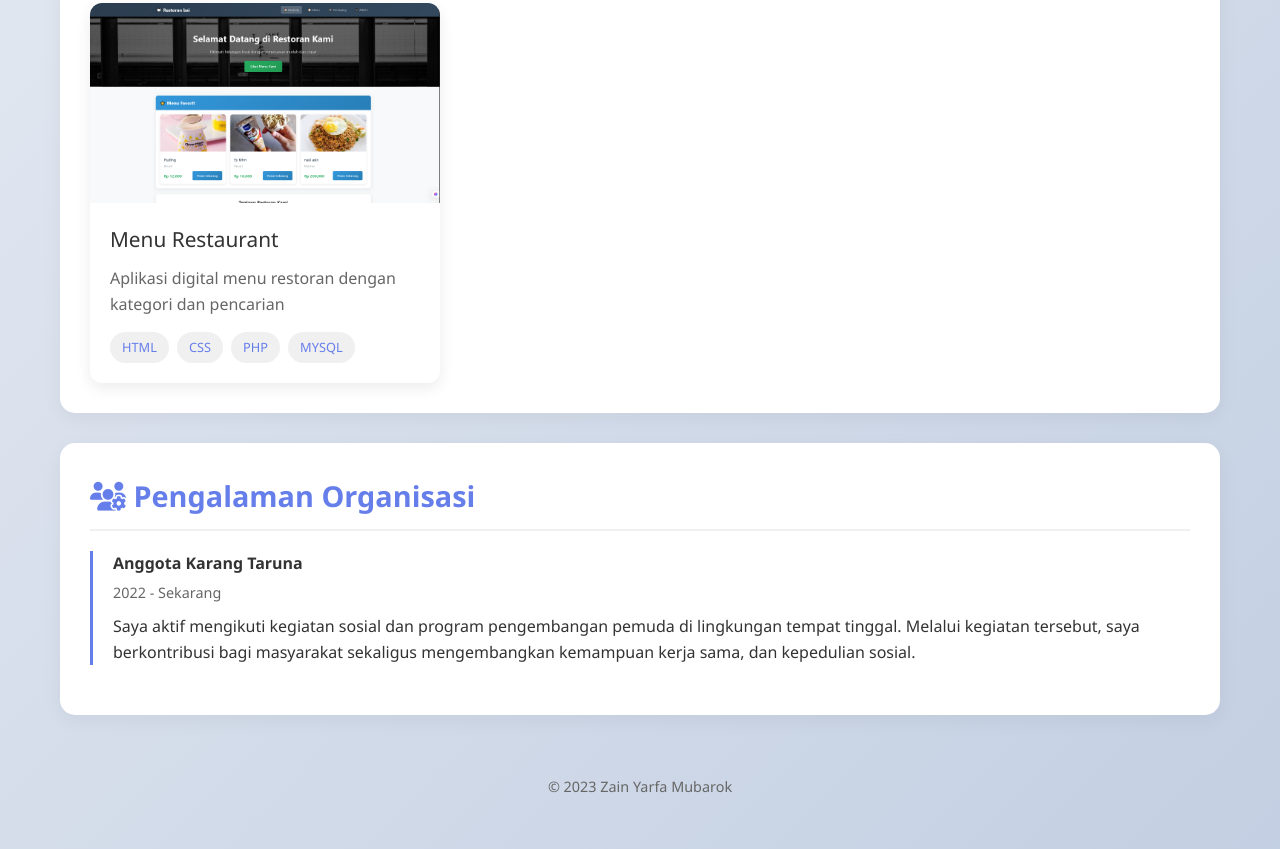
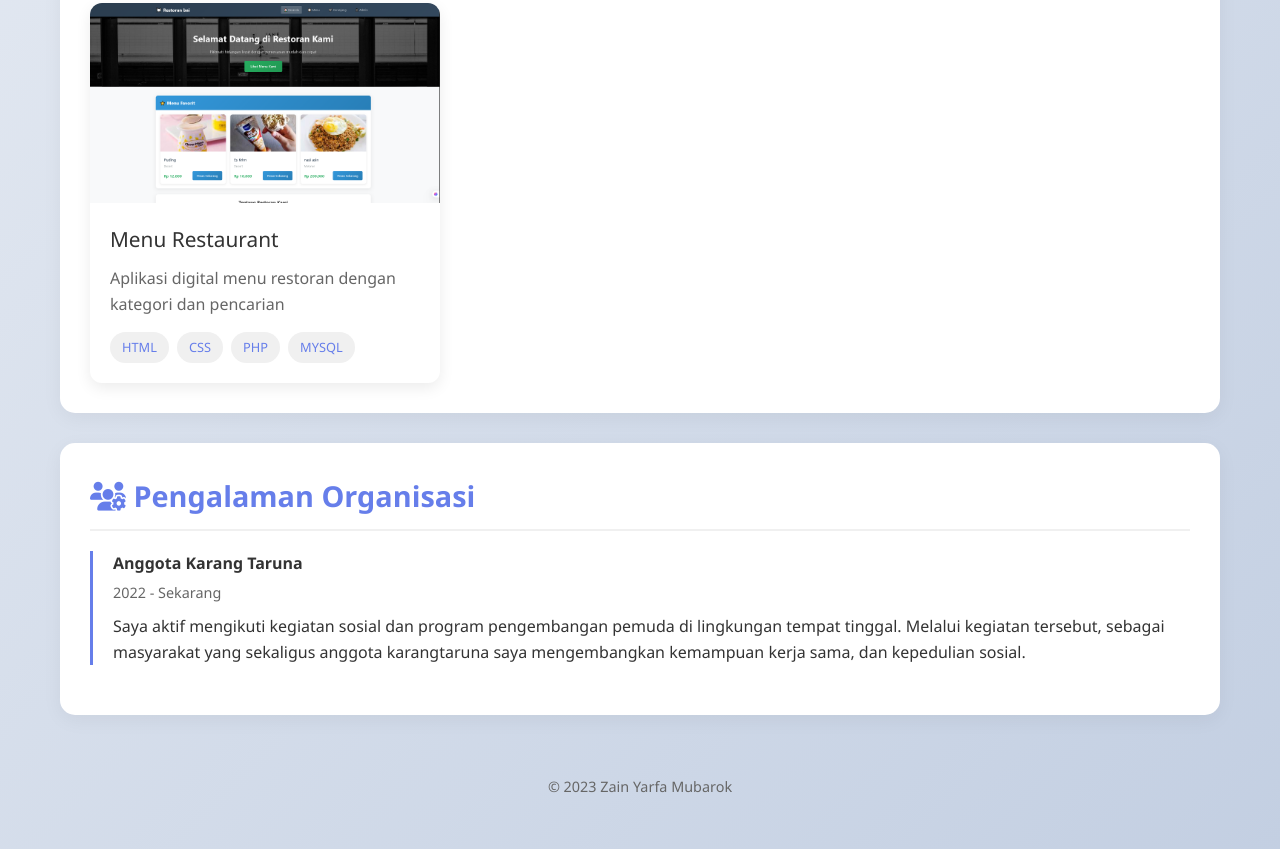
Before and after one commit to Knowll322/porto, a plain HTML site: page index.html in a window 1280 px wide. Shown: the part 1513-2362 px from the top of the page. Drawn offline with Linux system fonts and the light colour scheme.

Commit message:
Update experience description for clarity

```diff
--- a/index.html
+++ b/index.html
@@ -152,7 +152,7 @@
             <div class="experience-item">
                 <div class="experience-title">Anggota Karang Taruna</div>
                 <div class="experience-period">2022 - Sekarang</div>
-                <div>Saya aktif mengikuti kegiatan sosial dan program pengembangan pemuda di lingkungan tempat tinggal. Melalui kegiatan tersebut, saya berkontribusi bagi masyarakat sekaligus mengembangkan kemampuan kerja sama, dan kepedulian sosial.</div>
+                <div>Saya aktif mengikuti kegiatan sosial dan program pengembangan pemuda di lingkungan tempat tinggal. Melalui kegiatan tersebut, sebagai masyarakat yang sekaligus anggota karangtaruna saya mengembangkan kemampuan kerja sama, dan kepedulian sosial.</div>
             </div>
         </section>
 
```
